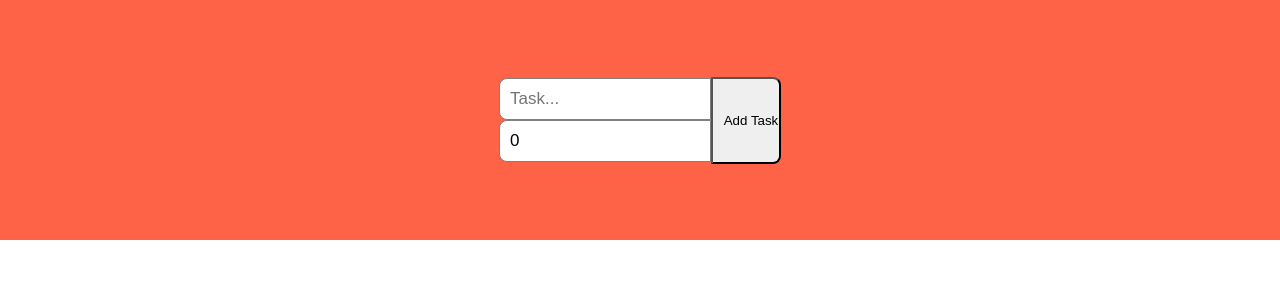
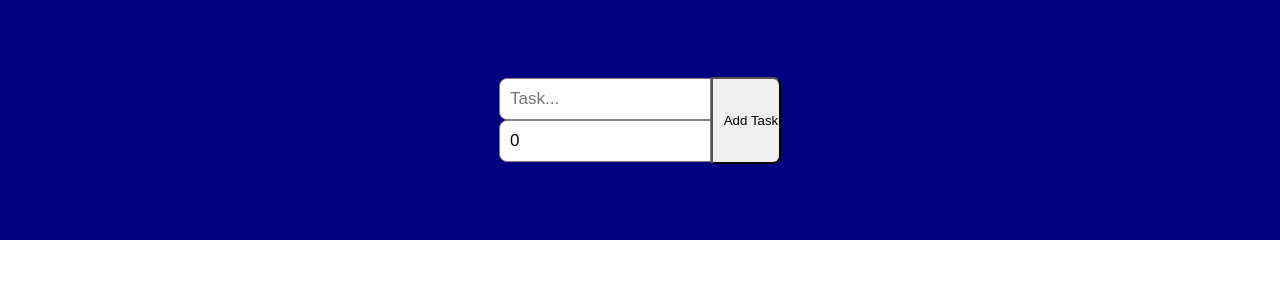
Before and after one commit to mitchiemt11/task-updater, a React (Create React App) app: page / in a window 1280 px wide. Shown: the top 300 px of the page. Built offline with nearby package versions, Linux system fonts and the light colour scheme.

Commit message:
Update App.css

```diff
--- a/src/App.css
+++ b/src/App.css
@@ -45,7 +45,7 @@
   justify-content: center;
   align-items: center;
   width: 100%;
-  background-color: tomato;
+  background-color: #000080;
 }
 
 .todoList {
```
